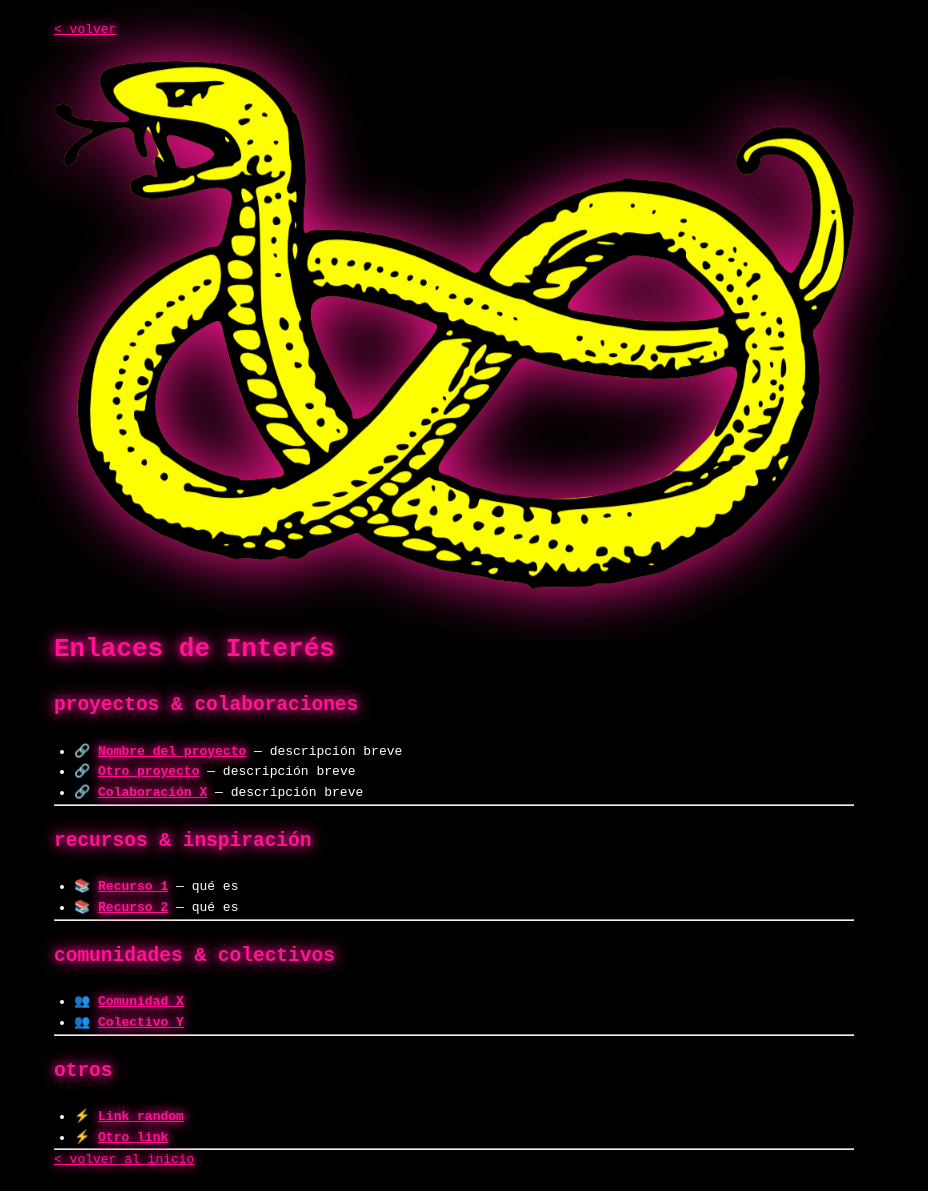
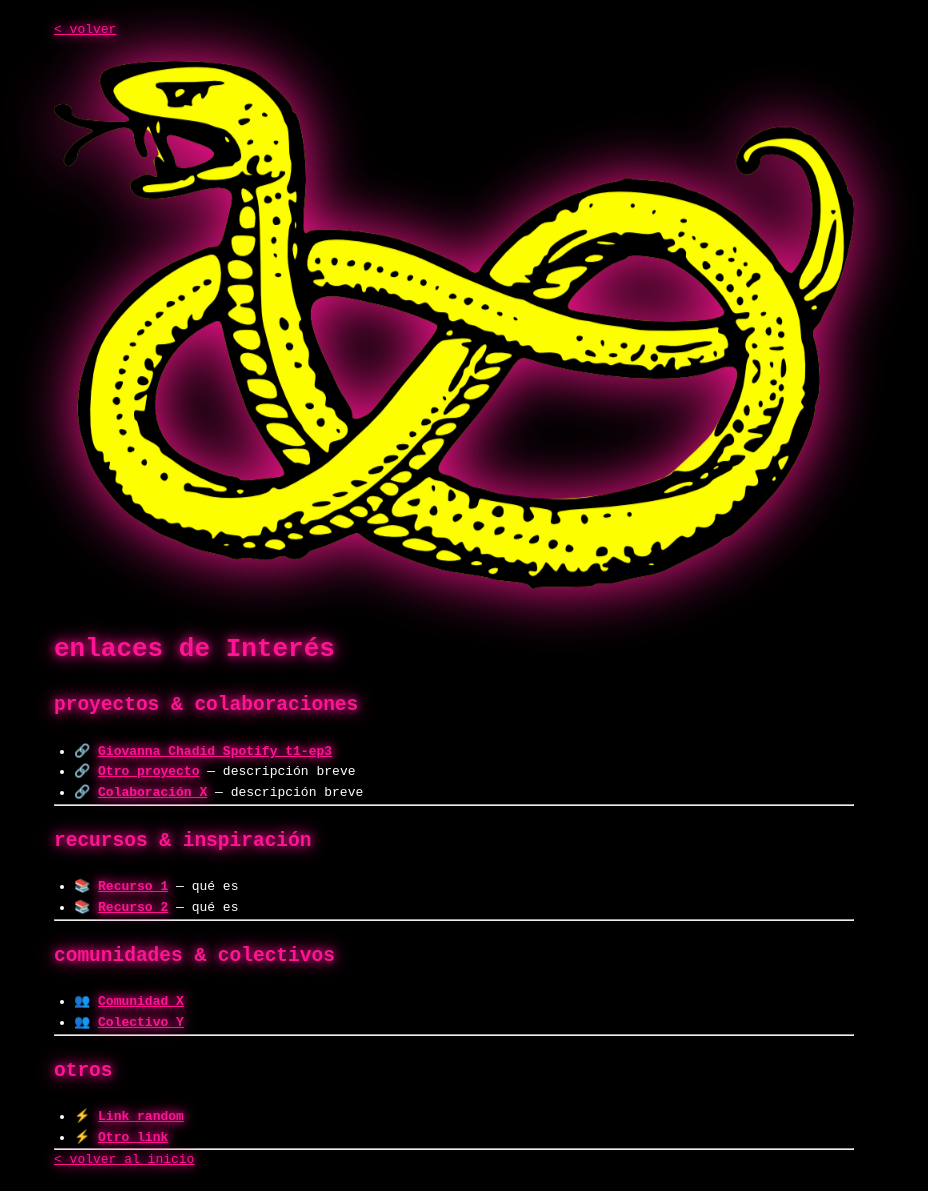
Before and after one commit to medusahra/medusahra.github.io, a Jekyll site: the page built from enlaces.md, in a window 1280 px wide. Shown: the whole page, without its empty margins (186-1114 px from the left). Built offline with Jekyll 4.4.1, drawn with Linux system fonts in a browser that asks for light colours.

Commit message:
Update enlaces.md

```diff
--- a/enlaces.md
+++ b/enlaces.md
@@ -1,17 +1,17 @@
 ---
 layout: default
-title: "Enlaces de Interés"
+title: "enlaces de interés"
 ---
 
 [< volver](/)
 
 <img src="/assets/Malware Medusa Banner Dark Army(1).png" alt="Malware Medusa Banner" style="max-width: 100%; display: block; margin: 30px auto; filter: drop-shadow(0 0 30px #ff1493);">
 
-# Enlaces de Interés
+# enlaces de Interés
 
 ## proyectos & colaboraciones
 
-- 🔗 **[Nombre del proyecto](URL)** — descripción breve
+- 🔗 **[Giovanna Chadid Spotify t1-ep3](https://open.spotify.com/episode/0uytTOumP2Wn1w28y9jw3E?si=uu7dJu4pTmyrt2TLOms5yw)**
 - 🔗 **[Otro proyecto](URL)** — descripción breve
 - 🔗 **[Colaboración X](URL)** — descripción breve
 
```
